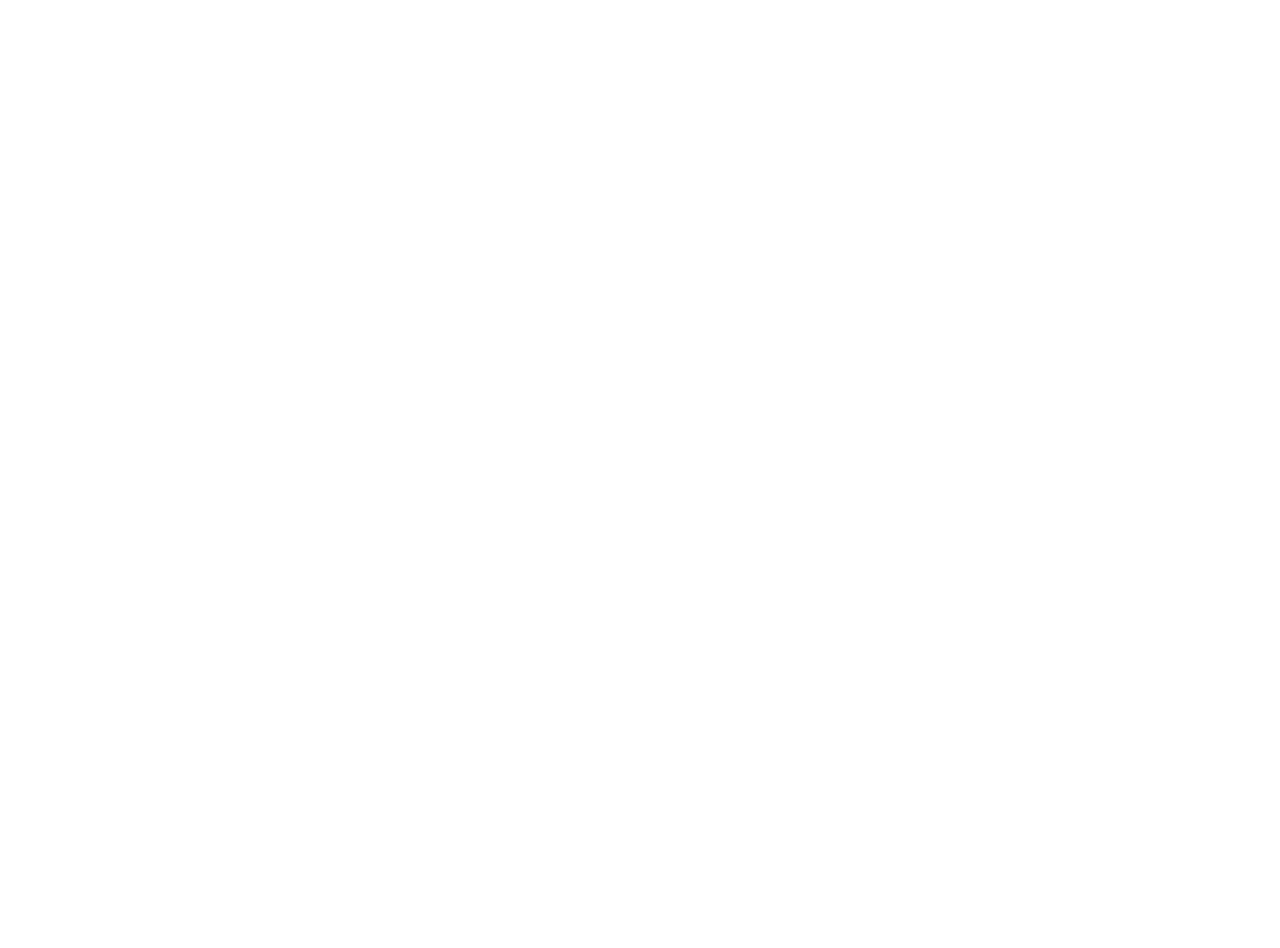
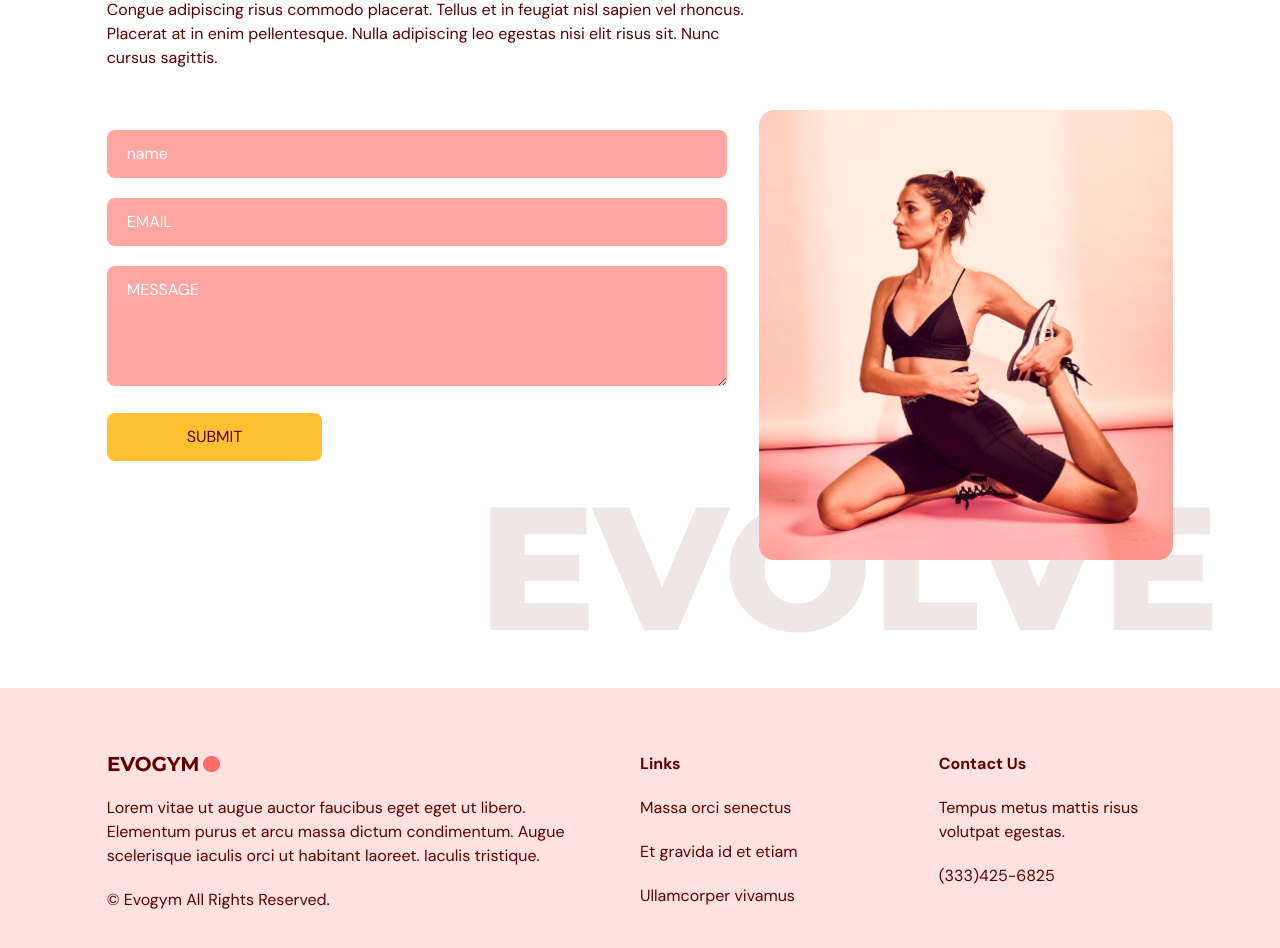
Before and after one commit to Naveen0910/GoGym, a React (Vite) app: page / in a window 1280 px wide. Shown: the part 3160-4108 px from the top of the page. Before the commit the page ends 3006 px from the top, so only its background shows below. Built offline with nearby package versions, Linux system fonts and the light colour scheme.

Commit message:
contactus&footer done

```diff
--- a/package.json
+++ b/package.json
@@ -15,7 +15,8 @@
     "framer-motion": "^11.0.3",
     "react": "^18.2.0",
     "react-anchor-link-smooth-scroll": "^1.0.12",
-    "react-dom": "^18.2.0"
+    "react-dom": "^18.2.0",
+    "react-hook-form": "^7.50.0"
   },
   "devDependencies": {
     "@types/react": "^18.2.43",
--- a/src/App.tsx
+++ b/src/App.tsx
@@ -4,6 +4,8 @@ import Home from "@/scenes/home";
 import BenifitsPage from "@/scenes/benifits";
 import { SelectedPage } from "@/shared/types";
 import Ourclasses from "./scenes/OurClasses";
+import ContactUs from "./scenes/ContactUs";
+import Footer from "./scenes/footer";
 
 function App() {
   const [selectedPage, setSelectedPage] = useState<SelectedPage>(
@@ -32,6 +34,8 @@ function App() {
       <Home setSelectedPage={setSelectedPage} />
       <BenifitsPage setSelectedPage={setSelectedPage} />
       <Ourclasses setSelectedPage={setSelectedPage} />
+      <ContactUs setSelectedPage={setSelectedPage} />
+      <Footer />
     </div>
   );
 }
--- /dev/null
+++ b/src/scenes/ContactUs/index.tsx
@@ -0,0 +1,151 @@
+import { SelectedPage } from "@/shared/types";
+import { motion } from "framer-motion";
+import { useForm } from "react-hook-form";
+import ContactUsPageGraphic from "@/assets/ContactUsPageGraphic.png";
+import Htext from "@/shared/Htext";
+
+type Props = {
+  setSelectedPage: (value: SelectedPage) => void;
+};
+
+const ContactUs = ({ setSelectedPage }: Props) => {
+  const {
+    register,
+    trigger,
+    formState: { errors },
+  } = useForm();
+  const onSubmit = async (e: any) => {
+    const isValid = await trigger();
+    if (!isValid) {
+      e.preventDefault();
+    }
+  };
+  const inputStyles = `mt-5 w-full rounded-lg bg-primary-300 px-5 py-3 placeholder-white`;
+
+  return (
+    <section id="contactus" className="mx-auto w-5/6 pt-24 pb-32">
+      <motion.div
+        onViewportEnter={() => setSelectedPage(SelectedPage.ContactUs)}
+      >
+        <motion.div
+          className="md:w-3/5"
+          initial="hidden"
+          whileInView="visible"
+          viewport={{ once: true, amount: 0.5 }}
+          transition={{ duration: 0.5 }}
+          variants={{
+            hidden: { opacity: 0, x: -50 },
+            visible: { opacity: 1, x: 0 },
+          }}
+        >
+          <Htext>
+            <span className="text-primary-500">JOIN NOW </span> TO GET IN SHAPE{" "}
+          </Htext>
+          <p className="my-5">
+            Congue adipiscing risus commodo placerat. Tellus et in feugiat nisl
+            sapien vel rhoncus. Placerat at in enim pellentesque. Nulla
+            adipiscing leo egestas nisi elit risus sit. Nunc cursus sagittis.
+          </p>
+        </motion.div>
+        <div className="mt-10 justify-between gap-8 md:flex">
+          <motion.div
+            className="mt-10 basis-3/5 md:mt-0"
+            initial="hidden"
+            whileInView="visible"
+            viewport={{ once: true, amount: 0.5 }}
+            transition={{ duration: 0.5 }}
+            variants={{
+              hidden: { opacity: 0, y: 50 },
+              visible: { opacity: 1, y: 0 },
+            }}
+          >
+            <form
+              target="_blank"
+              onSubmit={onSubmit}
+              method="POST"
+              action="https://formsubmit.co/9d10a439de7fa8a4e0cef6d6e5f469c6"
+            >
+              <input
+                className={inputStyles}
+                type="text"
+                placeholder="name"
+                {...register("name", {
+                  required: true,
+                  maxLength: 100,
+                })}
+              />
+              {errors.name && (
+                <p className="mt-1 text-primary-500 ">
+                  {errors.name.type === "required" && "This feild is required"}
+                  {errors.name.type === "maxLength" && "Max length is 100 Char"}
+                </p>
+              )}
+              <input
+                className={inputStyles}
+                type="text"
+                placeholder="EMAIL"
+                {...register("email", {
+                  required: true,
+                  pattern: /^[A-Z0-9._%+-]+@[A-Z0-9.-]+\.[A-Z]{2,}$/i,
+                })}
+              />
+              {errors.email && (
+                <p className="mt-1 text-primary-500">
+                  {errors.email.type === "required" &&
+                    "This field is required."}
+                  {errors.email.type === "pattern" && "Invalid email address."}
+                </p>
+              )}
+
+              <textarea
+                className={inputStyles}
+                placeholder="MESSAGE"
+                rows={4}
+                cols={50}
+                {...register("message", {
+                  required: true,
+                  maxLength: 2000,
+                })}
+              />
+              {errors.message && (
+                <p className="mt-1 text-primary-500">
+                  {errors.message.type === "required" &&
+                    "This field is required."}
+                  {errors.message.type === "maxLength" &&
+                    "Max length is 2000 char."}
+                </p>
+              )}
+              <button
+                type="submit"
+                className="mt-5 rounded-lg bg-secondary-500 px-20 py-3 transition duration-500 hover:text-white"
+              >
+                SUBMIT
+              </button>
+            </form>
+          </motion.div>
+          <motion.div
+            className="relative mt-16 basis-2/5 md:mt-0"
+            initial="hidden"
+            whileInView="visible"
+            viewport={{ once: true, amount: 0.5 }}
+            transition={{ delay: 0.2, duration: 0.5 }}
+            variants={{
+              hidden: { opacity: 0, y: 50 },
+              visible: { opacity: 1, y: 0 },
+            }}
+          >
+            <div className="w-full before:absolute before:-bottom-20 before:-right-10 before:z-[-1] md:before:content-evolvetext">
+              <img
+                className="w-full"
+                alt="contact-us-page-graphic"
+                src={ContactUsPageGraphic}
+              />
+            </div>
+          </motion.div>
+        </div>
+      </motion.div>
+    </section>
+  );
+};
+
+export default ContactUs;
--- /dev/null
+++ b/src/scenes/footer/index.tsx
@@ -0,0 +1,32 @@
+import Logo from "@/assets/Logo.png";
+
+const Footer = () => {
+  return (
+    <footer className="bg-primary-100 py-16">
+      <div className="justify-content mx-auto w-5/6 gap-16 md:flex">
+        <div className="mt-16 basis-1/2 md:mt-0">
+          <img alt="logo" src={Logo} />
+          <p className="my-5">
+            Lorem vitae ut augue auctor faucibus eget eget ut libero. Elementum
+            purus et arcu massa dictum condimentum. Augue scelerisque iaculis
+            orci ut habitant laoreet. Iaculis tristique.
+          </p>
+          <p>© Evogym All Rights Reserved.</p>
+        </div>
+        <div className="mt-16 basis-1/4 md:mt-0">
+          <h4 className="font-bold">Links</h4>
+          <p className="my-5">Massa orci senectus</p>
+          <p className="my-5">Et gravida id et etiam</p>
+          <p>Ullamcorper vivamus</p>
+        </div>
+        <div className="mt-16 basis-1/4 md:mt-0">
+          <h4 className="font-bold">Contact Us</h4>
+          <p className="my-5">Tempus metus mattis risus volutpat egestas.</p>
+          <p>(333)425-6825</p>
+        </div>
+      </div>
+    </footer>
+  );
+};
+
+export default Footer;
```
Also changed, not shown: 1 other file (tests, documents, lock files or other folders).
